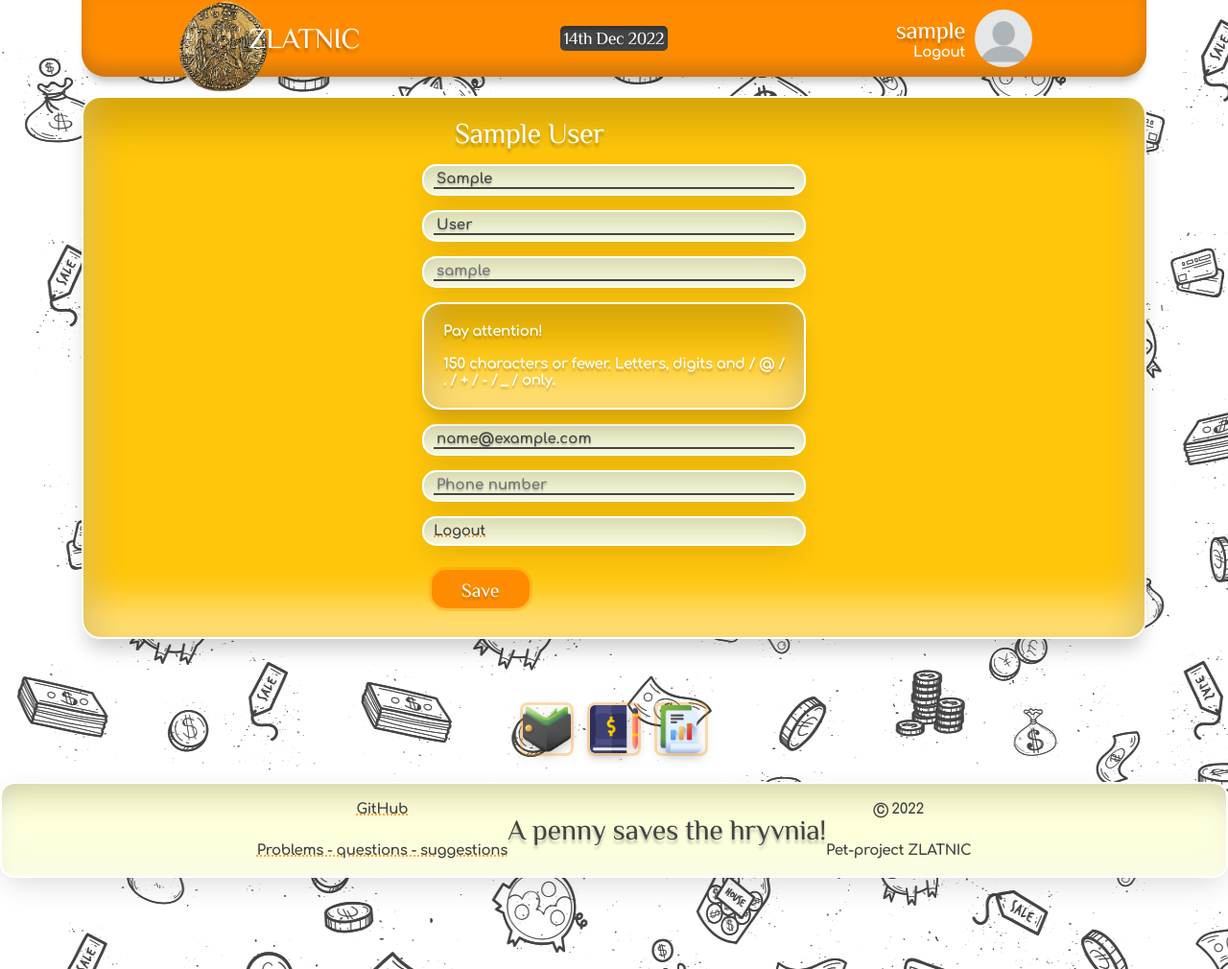
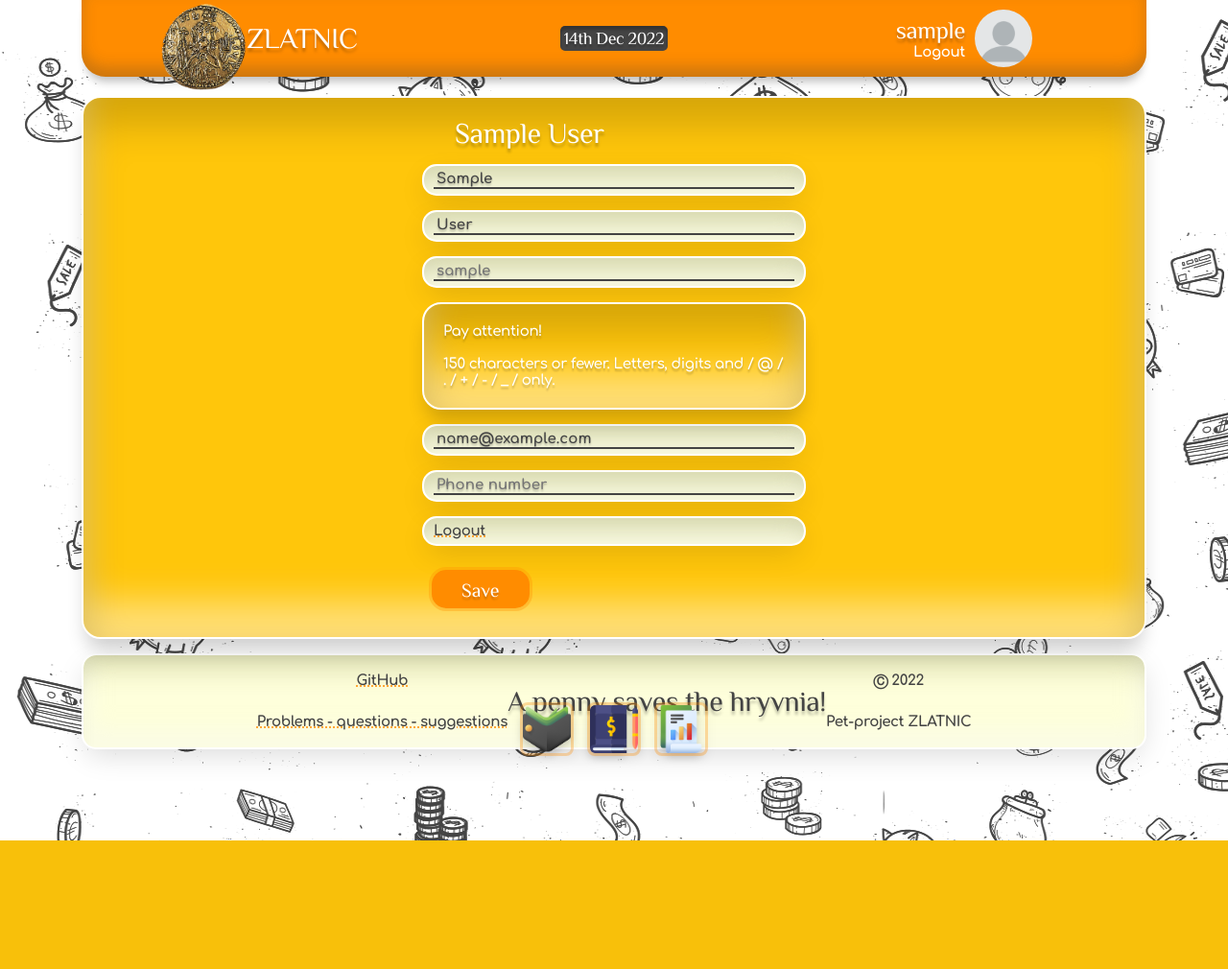
Before and after one commit to AndriyKy/zlatnic, a Django app: page /account in a window 1280 px wide. Shown: the whole page at 96% size. After the commit the page ends 876 px from the top, so only its background shows below. Run offline with Django 4.2, Linux system fonts and the light colour scheme; the visitor is signed in with stand-in values (Sample User, id 1); some web fonts are replaced.

Commit message:
fix: Miner fixes of bags in css

```diff
--- a/static/css/styles.css
+++ b/static/css/styles.css
@@ -16,7 +16,6 @@
   --small-radius: 5px;
   --average-radius: 15px;
   --big-radius: 20px;
-   /*border: 1px solid black;*/
 }
 
 /* Works on Firefox */
@@ -40,12 +39,23 @@
   border: 3px solid var(--coffee-foam);
 }
 
-a {
+abbr {
+  border: none;
+  text-decoration: none;
+  cursor: pointer;
+}
+
+a:link {
   color: inherit;
+  font-weight: bold;
   text-decoration-style: dotted;
   text-decoration-color: var(--main-orange);
 }
-
+a:visited {
+  color: inherit;
+  font-weight: bold;
+  text-decoration-color: var(--main-red);
+}
 a:hover {
   text-decoration-style: solid;
 }
@@ -54,22 +64,23 @@ img {
   vertical-align: middle;
 }
 
-ul,
-ol,
-li {
-  list-style: none;
-}
-
 html,
 body {
   font-family: Comfortaa, serif;
   font-size: 15px;
-  font-weight: 700;
+  font-weight: 600;
+  min-height: 100vh;
   line-height: 17px;
   letter-spacing: -0.025em;
   color: white;
   background: url("/static/source/Money_background_1440x1650.png");
   background-size: 1350px 1650px;
+}
+
+ul,
+ol,
+li {
+  list-style: none;
 }
 
 h1, .big_marmelad {
@@ -100,7 +111,6 @@ input {
   display: flex;
   flex-wrap: wrap;
   margin: auto;
-  /* width: fit-content; */
 }
 
 .red_background {
@@ -202,6 +212,7 @@ input {
 
 .big_plate {
   color: var(--main-black);
+  overflow: auto;
   background-color: var(--coffee-foam);
   border: var(--main-border) white;
   border-radius: var(--average-radius);
@@ -222,7 +233,7 @@ input {
 }
 
 .wrapper {
-  min-height: 100vh;
+  min-height: 67vh;
   max-width: var(--main-max-width);
   margin: 0 auto;
 }
@@ -257,9 +268,8 @@ input {
 .logo {
   position: relative;
   top: 10px;
-  left: 20px;
-  width: 95px;
-  height: 100px;
+  width: 90px;
+  height: 95px;
   z-index: -1;
 }
 
@@ -398,7 +408,7 @@ input {
 }
 
 .wallet_select {
-  width: 325px;
+  max-width: 325px;
   border: solid white;
   border-width: 2px 0 1px 2px;
   border-start-start-radius: var(--average-radius);
@@ -419,6 +429,15 @@ input {
     inset -2px 5px 10px rgba(107, 109, 30, 0.25),
     inset 0 -10px 10px var(--main-orange);
   cursor: pointer;
+}
+
+.inline_button_search {
+  margin-inline: 5px;
+  border-width: 2px;
+  border-radius: var(--small-radius);
+  box-shadow: 0 10px 10px -5px rgba(0, 0, 0, 0.15),
+    inset -2px 5px 10px rgba(107, 109, 30, 0.25),
+    inset 0 -10px 10px var(--main-orange);
 }
 
 .income_div {
@@ -483,6 +502,7 @@ input {
   position: sticky;
   display: flex;
   width: fit-content;
+  width: -moz-fit-content;
   bottom: 0;
   z-index: 1;
   height: 80px;
@@ -495,6 +515,8 @@ input {
 /* Footer styling */
 footer {
   display: flex;
+  max-width: var(--main-max-width);
+  bottom: 80px;
   min-height: 100px;
 }
 
@@ -513,7 +535,7 @@ footer {
 }
 
 .welcome_info {
-  width: 400px;
+  max-width: 400px;
   margin: auto;
   padding: 20px;
 }
@@ -529,7 +551,7 @@ footer {
 
 .registration {
   display: block;
-  width: 400px;
+  max-width: 400px;
 }
 
 .input_data {
```
